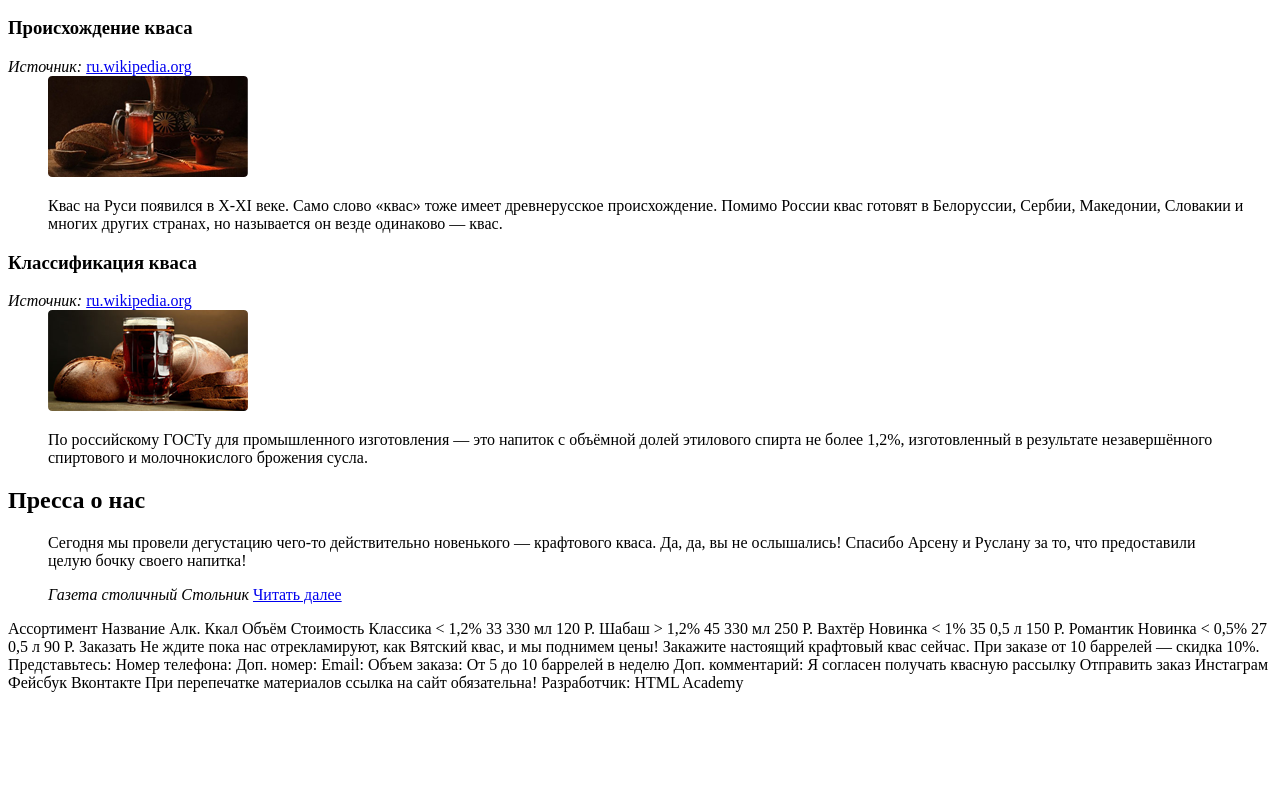
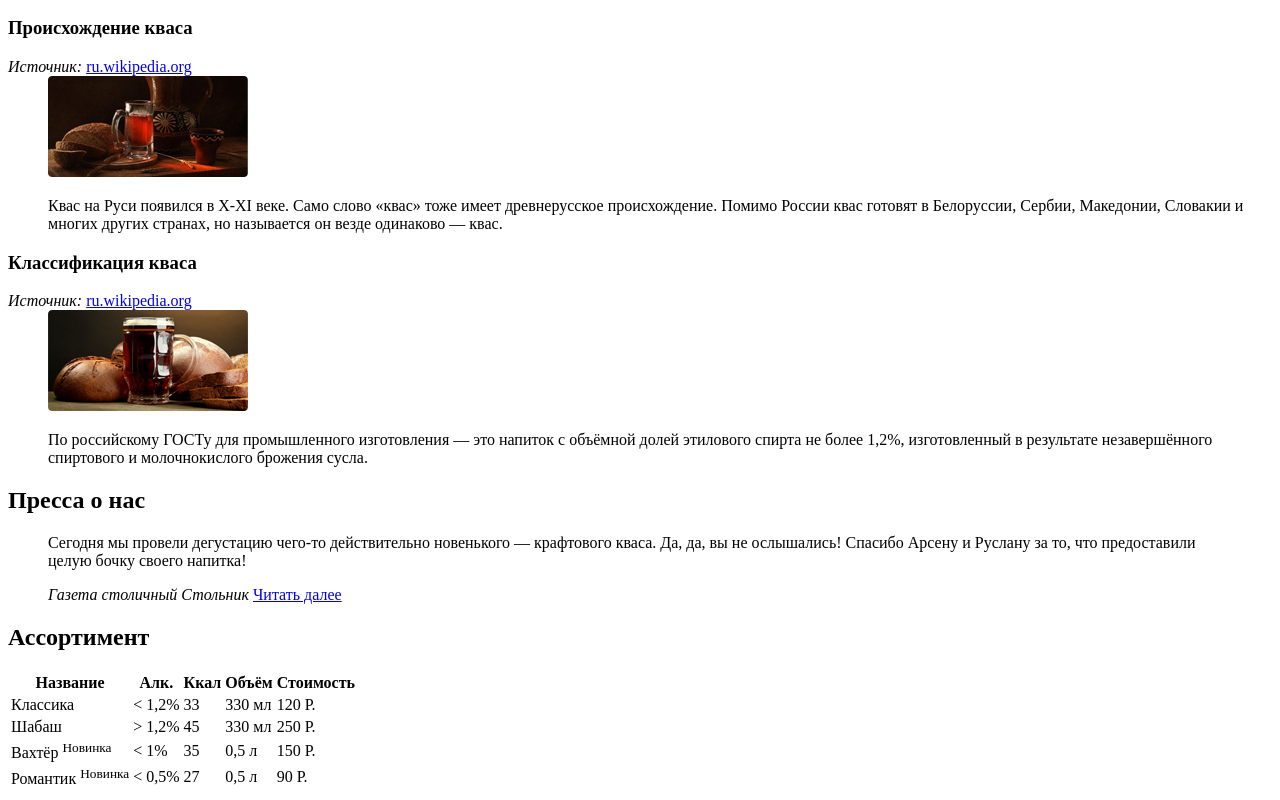
Before and after one commit to Valentina-Aktanko/Kvast, a plain HTML site: page index.html in a window 1280 px wide. Shown: the part 1953-2753 px from the top of the page. Before the commit the page ends 2653 px from the top, so only its background shows below. Drawn offline with Linux system fonts and the light colour scheme.

Commit message:
table assortiment

```diff
--- a/index.html
+++ b/index.html
@@ -114,44 +114,51 @@
             <cite>Газета столичный Стольник</cite>
             <a href="#" class="btn">Читать далее</a>
         </blockquote>
+    </section>
 
+    <section class="assortment">
+        <h2>Ассортимент</h2>
+        <table>
+            <tr>
+                <th>Название</th>
+                <th>Алк.</th>
+                <th>Ккал</th>
+                <th>Объём</th>
+                <th>Стоимость</th>
+            </tr>
+            <tr>
+                <td>Классика</td>
+                <td>&lt; 1,2%</td>
+                <td>33</td>
+                <td>330 мл</td>
+                <td>120 Р.</td>
+            </tr>
+            <tr>
+                <td>Шабаш</td>
+                <td>&gt; 1,2%</td>
+                <td>45</td>
+                <td>330 мл</td>
+                <td>250 Р.</td>
+            </tr>
+            <tr>
+                <td>Вахтёр <sup>Новинка</sup></td>
+                <td>&lt; 1%</td>
+                <td>35</td>
+                <td>0,5 л</td>
+                <td>150 Р.</td>
+            </tr>
+            <tr>
+                <td>Романтик <sup>Новинка</sup></td>
+                <td>&lt; 0,5%</td>
+                <td>27</td>
+                <td>0,5 л</td>
+                <td>90 Р.</td>
+            </tr>
+        </table>
     </section>
 
 
-    Ассортимент
-
-    Название
-    Алк.
-    Ккал
-    Объём
-    Стоимость
-
-    Классика
-    &lt; 1,2%
-    33
-    330 мл
-    120 Р.
-
-    Шабаш
-    &gt; 1,2%
-    45
-    330 мл
-    250 Р.
-
-    Вахтёр Новинка
-    &lt; 1%
-    35
-    0,5 л
-    150 Р.
-
-    Романтик Новинка
-    &lt; 0,5%
-    27
-    0,5 л
-    90 Р.
-
-
-
+<!--
     Заказать
 
     Не ждите пока нас отрекламируют, как Вятский квас, и мы поднимем цены! Закажите настоящий крафтовый квас сейчас. При заказе от 10 баррелей — скидка 10%.
@@ -175,5 +182,6 @@
     При перепечатке материалов ссылка на сайт обязательна!
 
     Разработчик: HTML Academy
+-->
 
 </body></html>
```
